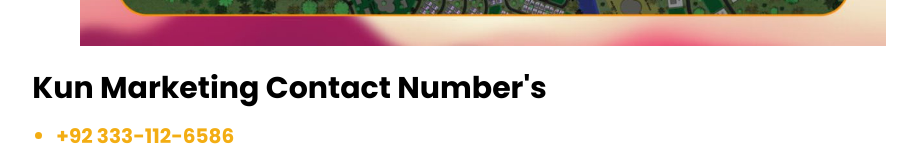
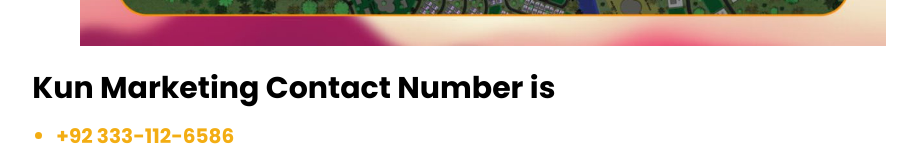
Before and after one commit to rehmancoder/Kun-Marketing-New, a Next.js app: page /article in a window 1280 px wide. Shown: the part 6073-6231 px from the top of the page, without its empty margins (181-1098 px from the left). Built offline with nearby package versions, Linux system fonts and the light colour scheme.

Commit message:
Update article.tsx

```diff
--- a/src/pages/article.tsx
+++ b/src/pages/article.tsx
@@ -267,7 +267,7 @@
           </div>
           <div className="mb-6">
             <h2 className="font-bold font-Poppins text-3xl">
-              Kun Marketing Contact Number's
+              Kun Marketing Contact Number is
             </h2>
             <ul className="list-disc ml-6">
               <li className="font-bold font-Poppins text-xl mt-4 text-primary">
```
